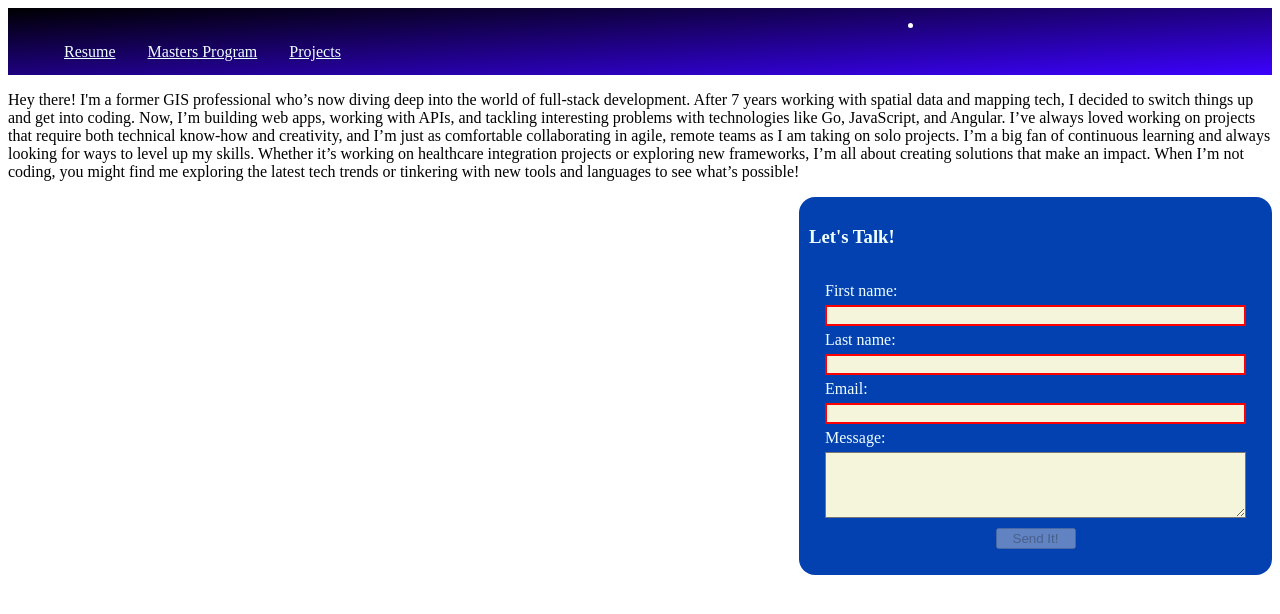
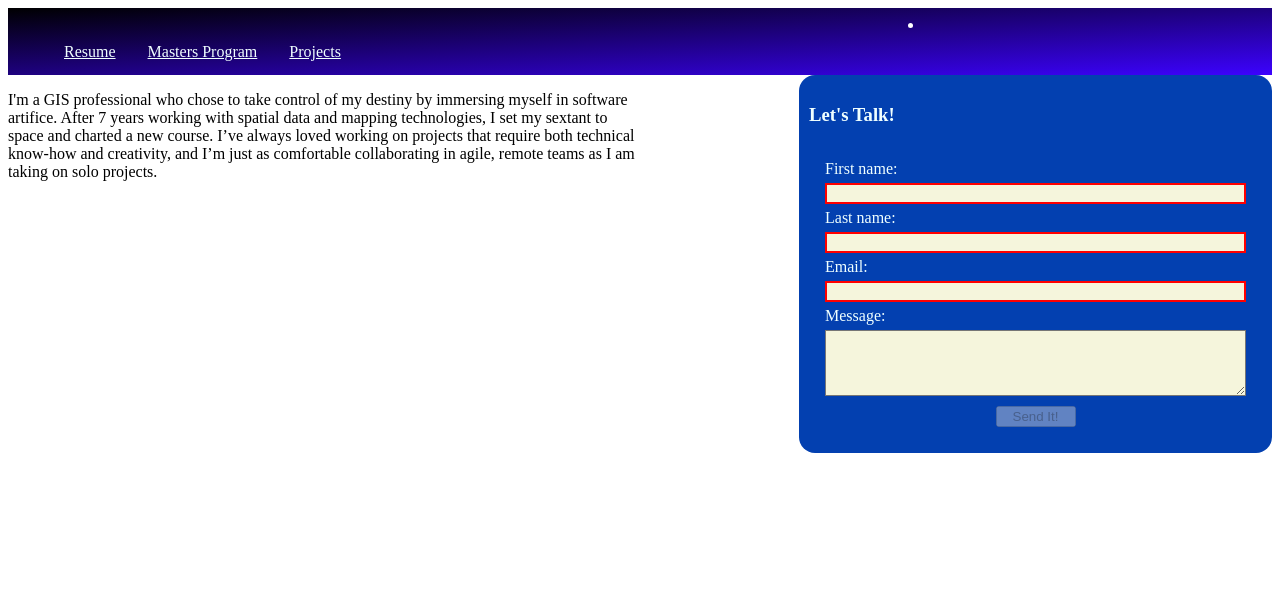
Before and after one commit to markwmc/markwmc.github.io, a plain HTML site: page index.html in a window 1280 px wide. Drawn offline with Linux system fonts and the light colour scheme.

Commit message:
changing up index

```diff
--- a/index.html
+++ b/index.html
@@ -26,10 +26,8 @@
       </ul>
     </nav>
   </header>
-  <section style="">
-    <p>Hey there! I'm a former GIS professional who’s now diving deep into the world of full-stack development. After 7 years working with spatial data and mapping tech, I decided to switch things up and get into coding. Now, I’m building web apps, working with APIs, and tackling interesting problems with technologies like Go, JavaScript, and Angular. I’ve always loved working on projects that require both technical know-how and creativity, and I’m just as comfortable collaborating in agile, remote teams as I am taking on solo projects.
-
-      I’m a big fan of continuous learning and always looking for ways to level up my skills. Whether it’s working on healthcare integration projects or exploring new frameworks, I’m all about creating solutions that make an impact. When I’m not coding, you might find me exploring the latest tech trends or tinkering with new tools and languages to see what’s possible! </p>
+  <section style="float:left; width:50%">
+    <p>I'm a GIS professional who chose to take control of my destiny by immersing myself in software artifice. After 7 years working with spatial data and mapping technologies, I set my sextant to space and charted a new course.  I’ve always loved working on projects that require both technical know-how and creativity, and I’m just as comfortable collaborating in agile, remote teams as I am taking on solo projects.</p>
   </section>
   <section>
     <div>
```
